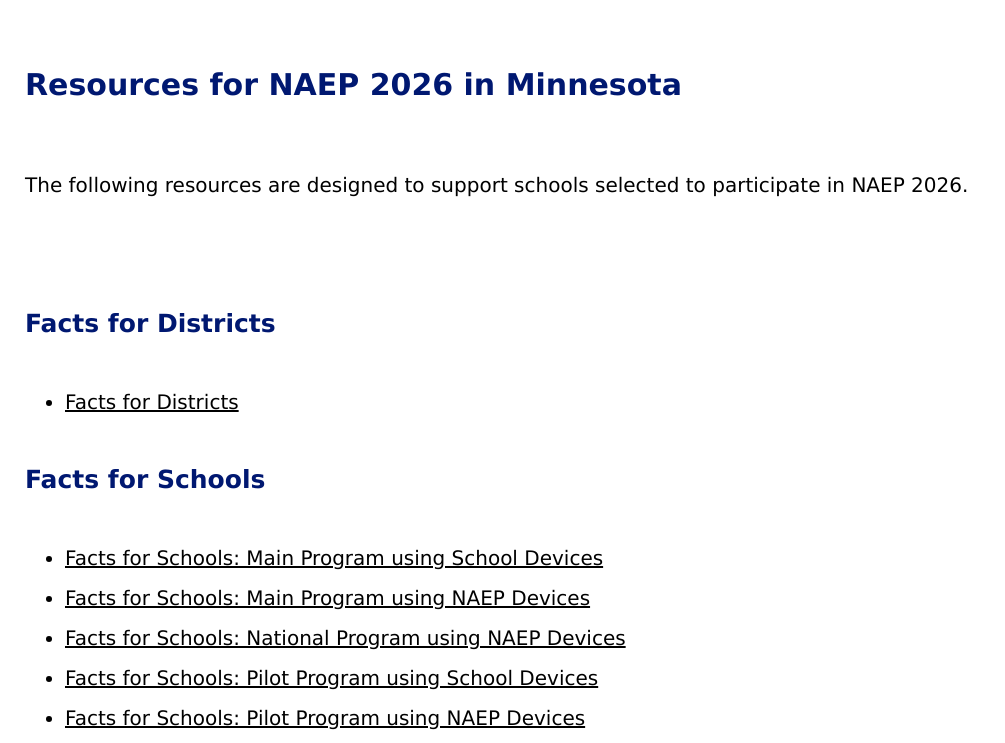
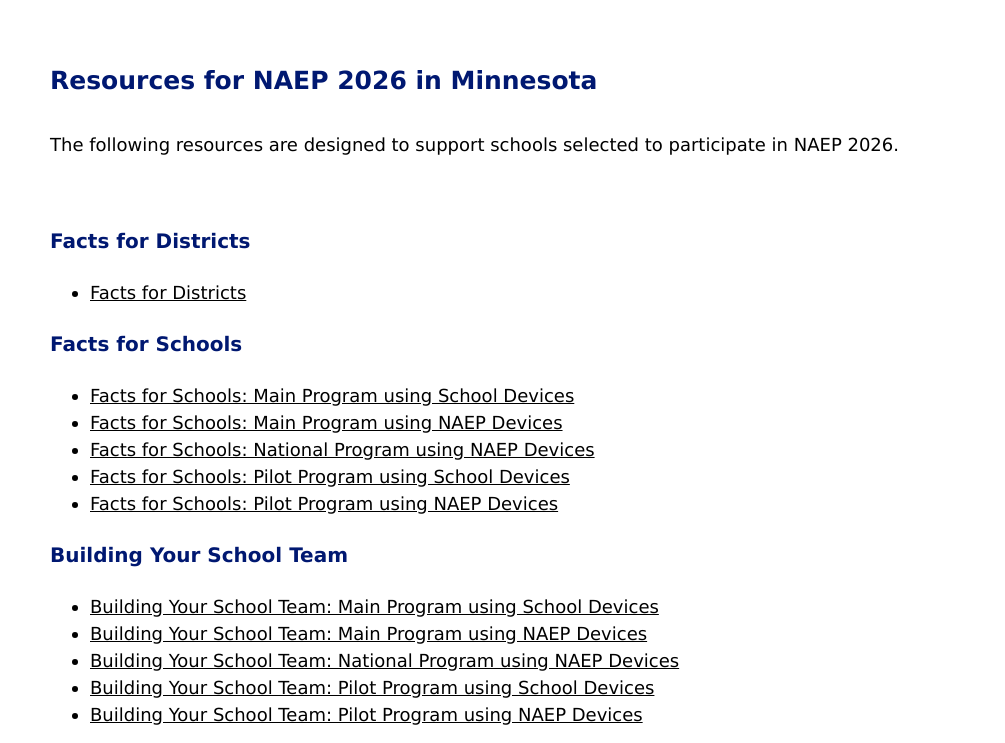
Before and after one commit to jncain/NAEP26inMN, a plain HTML site: page index.html in a window 1280 px wide. Shown: the top 743 px of the page, without its empty margins (0-1005 px from the left). Drawn offline with Linux system fonts and the light colour scheme.

Commit message:
Update index.html

```diff
--- a/index.html
+++ b/index.html
@@ -2,12 +2,12 @@
 <html>
   <head>
     <style>
-      body {margin: 25px}
-      p {font-family: "Verdana"; font-size: 20px; color: #000000; line-height: 2;}
-      h1 {font-family: "Verdana"; font-size: 30px; font-weight: bold; color: #001871; line-height: 4;}
-      h2 {font-family: "Verdana"; font-size: 25px; color: #001871; line-height: 3;}
+      body {margin: 50px}
+      p {font-family: "Verdana"; font-size: 18px; color: #000000; line-height: 1.5;}
+      h1 {font-family: "Verdana"; font-size: 25px; font-weight: bold; color: #001871; line-height: 2.5;}
+      h2 {font-family: "Verdana"; font-size: 20px; color: #001871; line-height: 2;}
       a {color: #000000;}
-      ul {font-family: "Verdana"; font-size: 20px; color: #000000; line-height: 2;}
+      ul {font-family: "Verdana"; font-size: 18px; color: #000000; line-height: 1.5;}
     </style>
   </head>
 
@@ -19,7 +19,6 @@
     <ul>
       <li><a href="NAEP 2026 in Minnesota - Facts for Districts.pdf" target="_blank">Facts for Districts</a></li>
     </ul>
-
     <h2>Facts for Schools</h2>
     <ul>
       <li><a href="NAEP 2026 in Minnesota-Facts For Schools-Main Program (School Device).pdf" target="_blank">Facts for Schools: Main Program using School Devices</a></li>
@@ -28,7 +27,6 @@
       <li><a href="NAEP 2026 in Minnesota-Facts For Schools-Pilot Program (School Device).pdf" target="_blank">Facts for Schools: Pilot Program using School Devices</a></li>
       <li><a href="NAEP 2026 in Minnesota-Facts For Schools-Pilot Program (NAEP Device).pdf" target="_blank">Facts for Schools: Pilot Program using NAEP Devices</a></li>
     </ul>
-
     <h2>Building Your School Team</h2>
     <ul>
       <li><a href="NAEP 2026 in Minnesota_Building Your School Team (Main Program-School Devices).pdf" target="_blank">Building Your School Team: Main Program using School Devices</a></li>
@@ -37,23 +35,19 @@
       <li><a href="NAEP 2026 in Minnesota_Building Your School Team (Pilot Program-School Devices).pdf" target="_blank">Building Your School Team: Pilot Program using School Devices</a></li>
       <li><a href="NAEP 2026 in Minnesota_Building Your School Team (Pilot Program-NAEP Devices).pdf" target="_blank">Building Your School Team: Pilot Program using NAEP Devices</a></li>
     </ul>
-
     <h2>Asessment Planning Tasks Guide</h2>
     <ul>
       <li><a href="NAEP 2026 in Minnesota_Assessment Planning Tasks Guide (School Devices).pdf" target="_blank">Assessment Planning Tasks Guide: Using School Devices</a></li>
       <li><a href="NAEP 2026 in Minnesota_Assessment Planning Tasks Guide (NAEP Devices).pdf" target="_blank">Assessment Planning Tasks Guide: Using NAEP Devices</a></li>
     </ul>
-
     <h2>Asessment Day Setup Guide</h2>
     <ul>
       <li><a href="NAEP 2026 in Minnesota_Assessment Day Setup Guide (School Devices).pdf" target="_blank">Assessment Day Setup Guide: Using School Devices</a></li>
       <li><a href="NAEP 2026 in Minnesota_Assessment Day Setup Guide (NAEP Devices).pdf" target="_blank">Assessment Day Setup Guide: Using NAEP Devices</a></li>
     </ul>
-
     <h2>AMS Guides</h2>
     <ul>
       <li><a href="NAEP 2026 - AMS Registration Instructions.pdf" target="_blank">AMS Registration</a></li>
     </ul>
-
   </body>
 </html>
```
